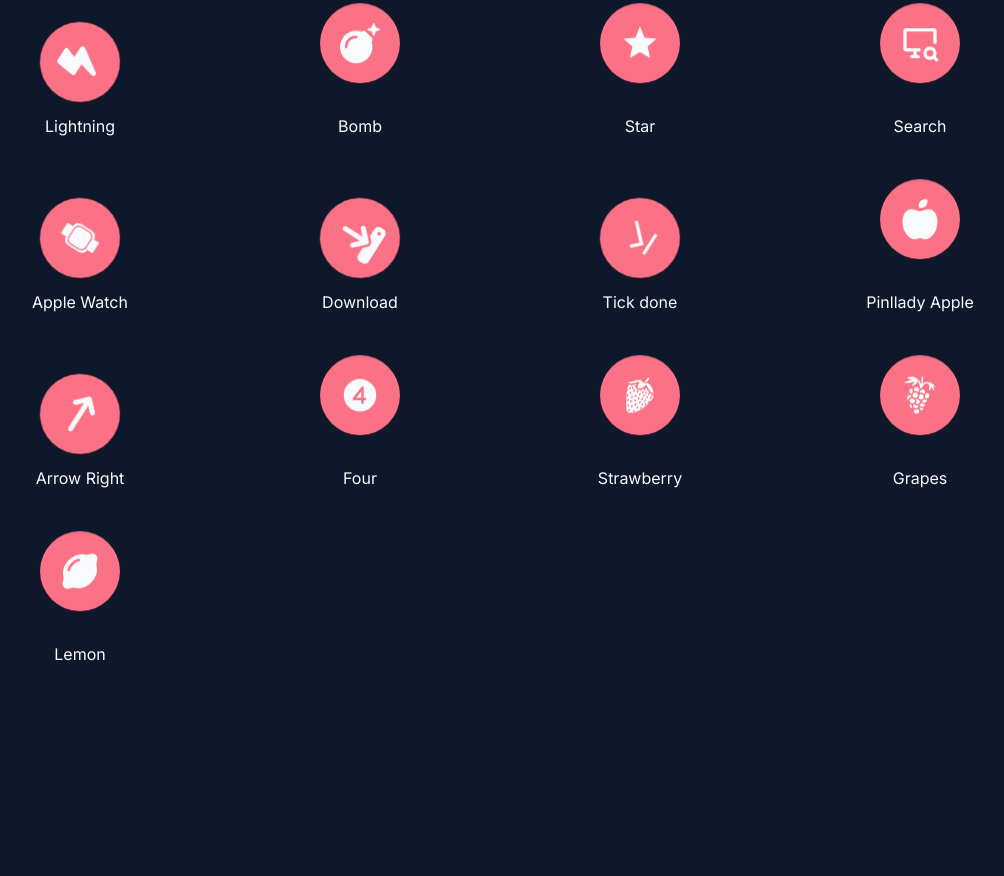
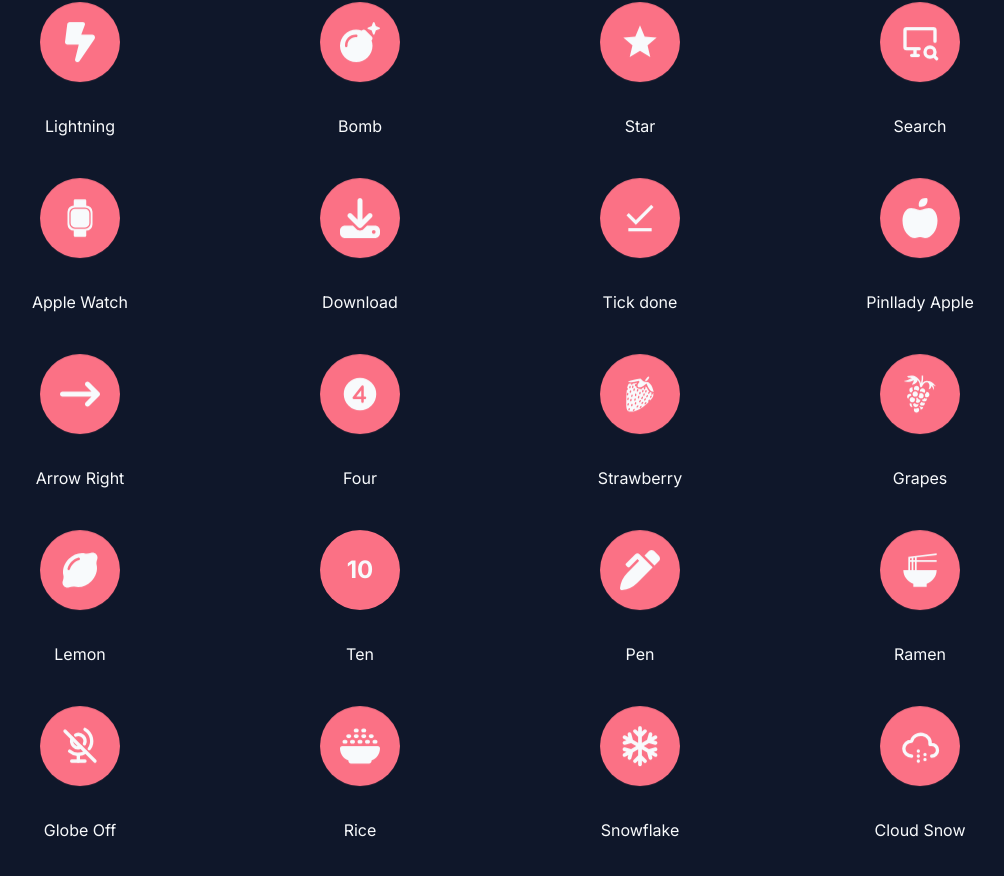
Before and after one commit to anthonyiu/ui-toggle-app, a Next.js app: page / in a window 1280 px wide. Shown: the part 1578-2454 px from the top of the page, without its empty margins (140-1144 px from the left). Before the commit the page ends 2352 px from the top, so only its background shows below. Built offline with nearby package versions, Linux system fonts and the light colour scheme.

Commit message:
Add more icons

```diff
--- a/app/globals.css
+++ b/app/globals.css
@@ -6,6 +6,11 @@ body {
   @apply bg-slate-900;
 }
 
-.icon-div > svg {
+.icon-div > svg,
+.icon-div > span {
   @apply w-full h-full;
 }
+
+.icon-div > span {
+  @apply flex justify-center items-center text-2xl font-bold;
+}
--- a/components/Icon.tsx
+++ b/components/Icon.tsx
@@ -22,7 +22,7 @@ const Icon = ({
         className={cn(
           "icon-div w-[12vw] h-[12vw] max-w-20 max-h-20 flex justify-center items-center p-3 sm:p-4 md:p-5 rounded-full text-slate-50 transition-[background] ease-in-out duration-300",
           IsOn ? bgColour : "bg-slate-600",
-          IsOn && animation[Math.floor(Math.random() * animation.length)]
+          IsOn && animation[1]
         )}
       >
         {IsOn ? iconOn : iconOff || iconOn}
--- a/constant/index.tsx
+++ b/constant/index.tsx
@@ -11,6 +11,8 @@ import {
   FaAppleWhole,
   FaArrowRightLong,
   FaLemon,
+  FaBowlRice,
+  FaRegSnowflake,
 } from "react-icons/fa6";
 import { HiMiniSpeakerWave } from "react-icons/hi2";
 import { HiMiniSpeakerXMark } from "react-icons/hi2";
@@ -18,19 +20,22 @@ import { SiNfc, SiProtonvpn } from "react-icons/si";
 import {
   MdDownloadDone,
   MdOutlineScreenRotation,
+  MdRamenDining,
   MdStar,
 } from "react-icons/md";
 import { MdOutlineScreenLockPortrait } from "react-icons/md";
 import { MdOutlineFlight } from "react-icons/md";
 import { IoMdFlashlight } from "react-icons/io";
 import {
+  TbCloudSnow,
   TbDeviceDesktopSearch,
+  TbGlobeOff,
   TbMobiledata,
   TbMusicShare,
 } from "react-icons/tb";
 import { RiHotspotFill } from "react-icons/ri";
 import { MdEnergySavingsLeaf } from "react-icons/md";
-import { FaMapMarkerAlt, FaClosedCaptioning } from "react-icons/fa";
+import { FaMapMarkerAlt, FaClosedCaptioning, FaPenAlt } from "react-icons/fa";
 import { SiDolby } from "react-icons/si";
 import { FiTarget } from "react-icons/fi";
 import { FaWindows } from "react-icons/fa6";
@@ -247,4 +252,32 @@ export const iconList: iconType[] = [
     iconOn: <FaLemon />,
     textOn: "Lemon",
   },
+  {
+    iconOn: <span>10</span>,
+    textOn: "Ten",
+  },
+  {
+    iconOn: <FaPenAlt />,
+    textOn: "Pen",
+  },
+  {
+    iconOn: <MdRamenDining />,
+    textOn: "Ramen",
+  },
+  {
+    iconOn: <TbGlobeOff />,
+    textOn: "Globe Off",
+  },
+  {
+    iconOn: <FaBowlRice />,
+    textOn: "Rice",
+  },
+  {
+    iconOn: <FaRegSnowflake />,
+    textOn: "Snowflake",
+  },
+  {
+    iconOn: <TbCloudSnow />,
+    textOn: "Cloud Snow",
+  },
 ];
```
